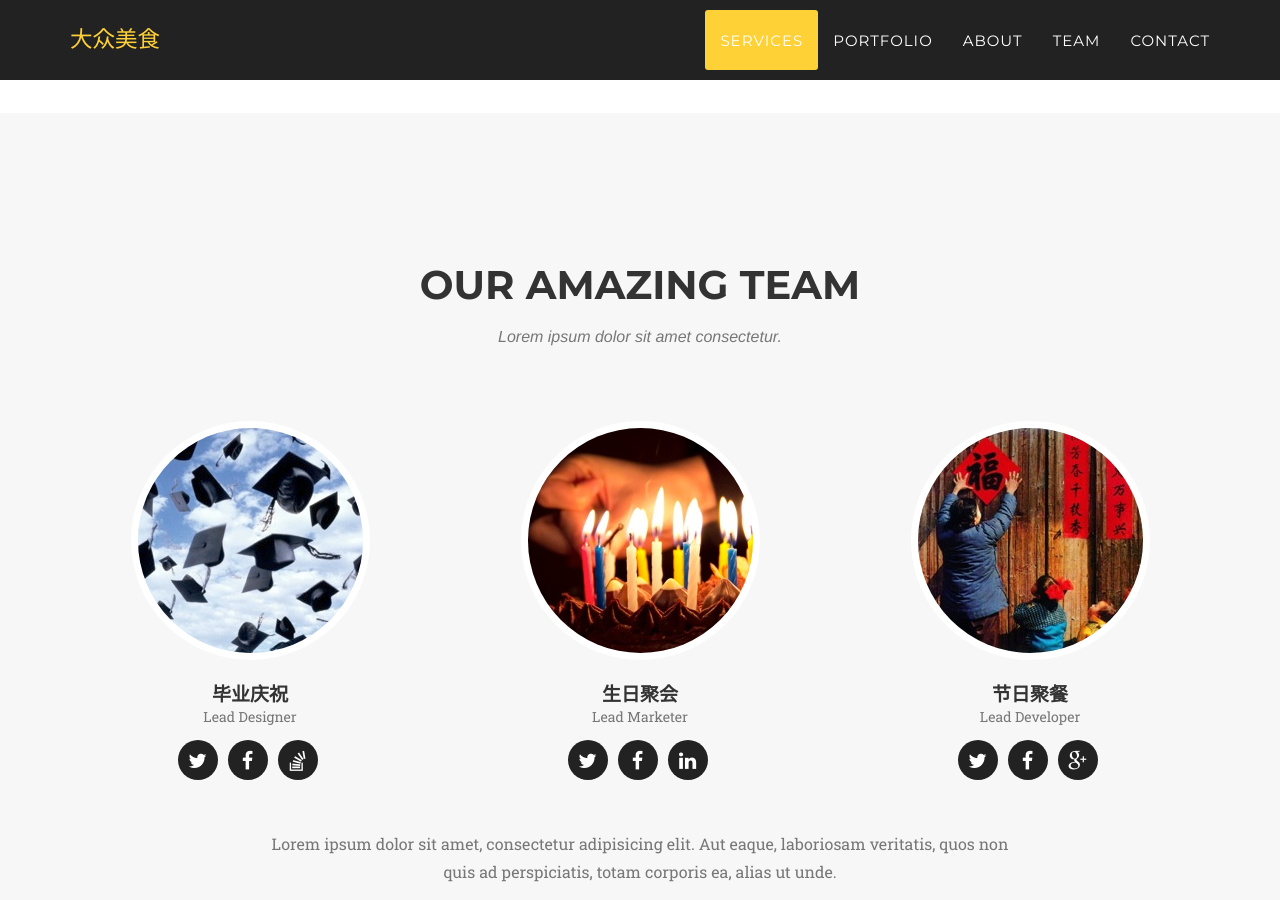
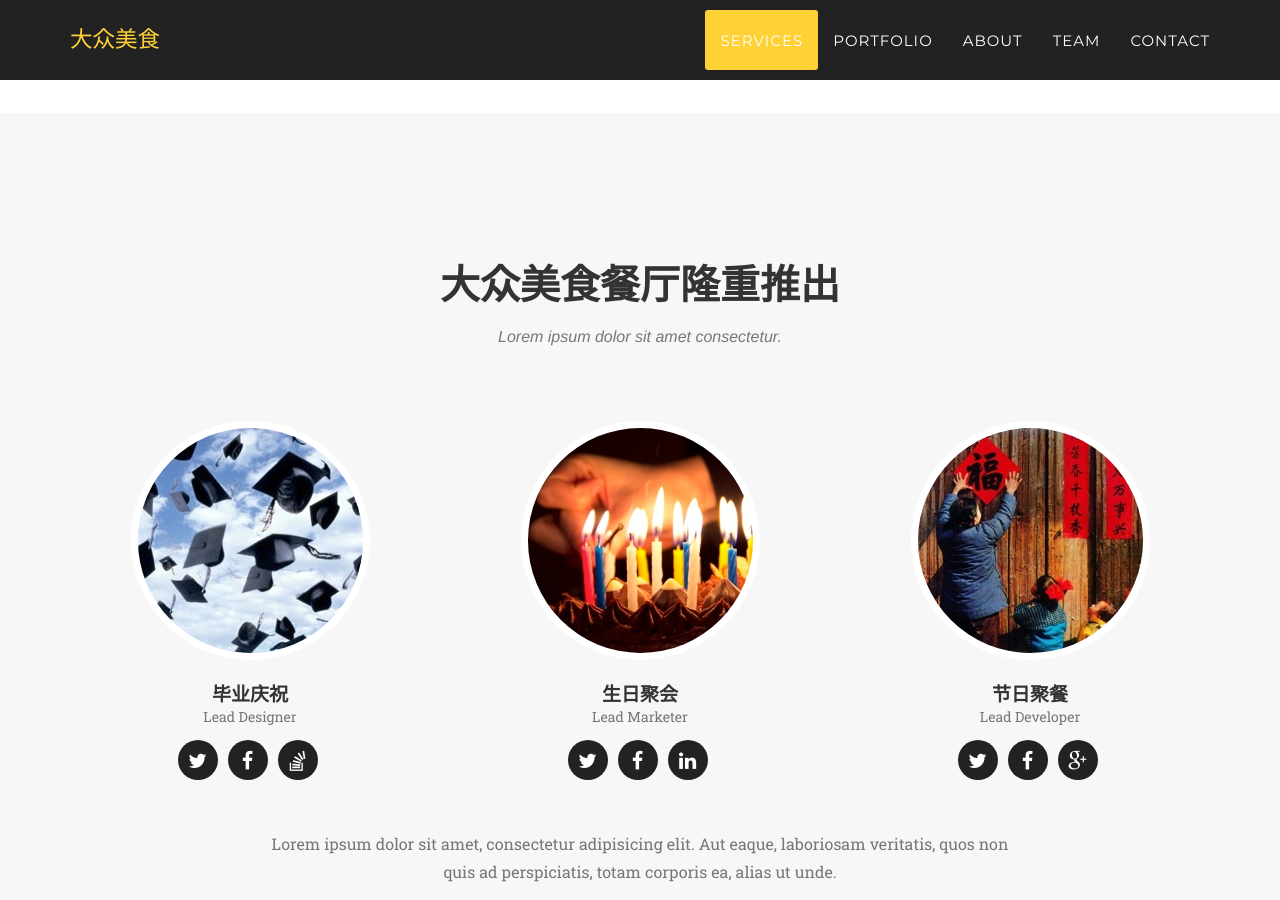
Before and after one commit to yusite/dzfood, a Jekyll site: the page built from index.html, in a window 1280 px wide and 900 px high, scrolled down 4841 px. Built offline with Jekyll 4.4.1, drawn with Linux system fonts in a browser that asks for light colours; some web fonts are replaced.

Commit message:
rename section heading

```diff
--- a/_includes/team.html
+++ b/_includes/team.html
@@ -3,7 +3,7 @@
         <div class="container">
             <div class="row">
                 <div class="col-lg-12 text-center">
-                    <h2 class="section-heading">Our Amazing Team</h2>
+                    <h2 class="section-heading">大众美食餐厅隆重推出</h2>
                     <h3 class="section-subheading text-muted">Lorem ipsum dolor sit amet consectetur.</h3>
                 </div>
             </div>
```
